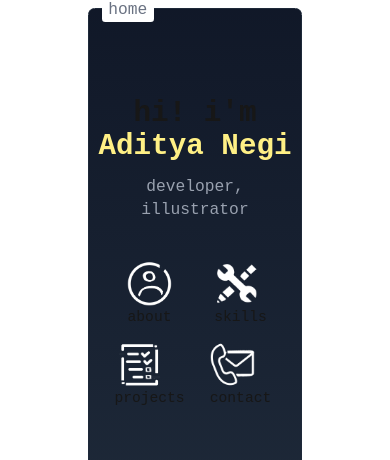
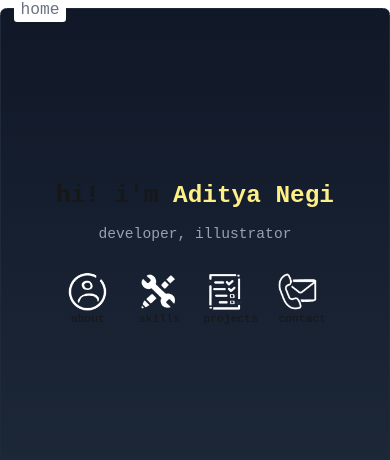
Before and after one commit to abrokedrawer/my-portfolio, a Next.js app: page / in a window 390 px wide. Shown: the part 103-563 px from the top of the page. Built offline with nearby package versions, Linux system fonts and the light colour scheme.

Commit message:
more changes

```diff
--- a/components/DragStuff.tsx
+++ b/components/DragStuff.tsx
@@ -19,9 +19,8 @@ function DragStuff({
       const mobile = window.innerWidth < 768;
       setIsMobile(mobile);
       if (mobile) {
-        setPosition({ x: 0, y: 0 }); // Full screen on mobile
+        setPosition({ x: 0, y: 0 });
       } else {
-        // Center on desktop
         setPosition({
           x: window.innerWidth / 2 - 500,
           y: 50
@@ -35,7 +34,7 @@ function DragStuff({
   }, []);
 
   const handleMouseDown = (e: React.MouseEvent) => {
-    if (isMobile) return; // Disable dragging on mobile
+    if (isMobile) return;
     setIsDragging(true);
     setStartPos({
       x: e.clientX - position.x,
--- a/components/MainContent.tsx
+++ b/components/MainContent.tsx
@@ -3,9 +3,8 @@
 import { useState } from "react"
 import DragStuff from "./DragStuff";
 import About from "./About";
-import ContactForm  from "./ContactForm";
+import ContactForm from "./ContactForm";
 import { Projects } from "./Projects";
-
 import project1 from "./data/project1";
 import { Skills } from "./Skills";
 import project2 from "./data/project2";
@@ -14,11 +13,8 @@ import project3 from "./data/project3";
 import project4 from "./data/project4";
 import project5 from "./data/project5";
 
-
 export default function MainContent() {
-
-    const projects = [ project2, project3, project4, project5, project1];
-
+    const projects = [project2, project3, project4, project5, project1];
     const [openWindow, setOpenWindow] = useState<string | null>(null);
 
     const handleLinkClick = (windowName: string) => {
@@ -26,37 +22,38 @@ export default function MainContent() {
     }
 
     return (
-    <main className="relative
-    flex flex-col items-center
-    justify-center min-h-[60vh] text-center border-1
-    w-full max-w-[55%] mx-auto border-gray-800 dark:border-gray-200 rounded-lg p-2
-    bg-linear-to-t from-gray-800 to-gray-900">
+        <main className="relative flex flex-col items-center justify-center min-h-[60vh] text-center w-full px-4 sm:px-0 sm:max-w-[55%] mx-auto border border-gray-800 dark:border-gray-200 rounded-lg p-2 bg-gradient-to-t from-gray-800 to-gray-900">
 
+            {/* Home indicator */}
             <span className="absolute -top-3 left-4 bg-white px-2 text-gray-500 text-xl rounded-sm">
                 home
             </span>
 
-      <div className="mb-12">
-        <h1 className="text-4xl font-semibold md:text-6xl mb-4">hi! i{`'`}m <span className="text-yellow-200">Aditya Negi</span></h1>
-        <p className="text-xl md:text-2xl text-gray-400">developer, illustrator</p>
+            {/* Main content */}
+            <div className="w-full"> {/* Added container for better mobile control */}
+                <div className="mb-8 sm:mb-12">
+                    <h1 className="text-3xl sm:text-4xl md:text-6xl font-semibold mb-4">
+                        hi! i{`'`}m <span className="text-yellow-200">Aditya Negi</span>
+                    </h1>
+                    <p className="text-lg sm:text-xl md:text-2xl text-gray-400">
+                        developer, illustrator
+                    </p>
                 </div>
 
-      {/*NAVIGATION AREAAAAA full scenenenenenene*/}
-      <div className="flex flex-wrap justify-center gap-4 mb-4">
+                {/* Navigation */}
+                <div className="flex flex-wrap justify-center gap-2 sm:gap-4 mb-4">
                     {[
                         { name: 'about', icon: '/about.png' },
                         { name: 'skills', icon: '/skills.png' },
                         { name: 'projects', icon: '/iteration.png' },
                         { name: 'contact', icon: '/contact.png' }
                     ].map((item) => (
-    <div key={item.name} className="flex flex-col items-center w-24">
-
-      {/* Link button */}
+                        <div key={item.name} className="flex flex-col items-center w-20 sm:w-24">
                             <button
                                 onClick={() => handleLinkClick(item.name)}
-        className="text-lg lowercase hover:underline cursor-pointer"
+                                className="text-sm sm:text-lg lowercase hover:underline cursor-pointer"
                             >
-        <div className="w-14 h-14 rounded-sm overflow-hidden">
+                                <div className="w-12 h-12 sm:w-14 sm:h-14 rounded-sm overflow-hidden">
                                     <Image
                                         src={item.icon}
                                         alt={item.name}
@@ -70,20 +67,19 @@ export default function MainContent() {
                         </div>
                     ))}
                 </div>
+            </div>
 
-
-      {/* wondoooowsskjdlfjalsj */}
-
+            {/* Windows */}
             {openWindow && (
                 <DragStuff
                     title={openWindow}
-        onClose={()=> setOpenWindow(null)}>
+                    onClose={() => setOpenWindow(null)}
+                >
                     {openWindow === 'about' && <About />}
                     {openWindow === 'projects' && <Projects projects={projects} />}
                     {openWindow === 'skills' && <Skills />}
                     {openWindow === 'contact' && <ContactForm />}
                 </DragStuff>
-
             )}
         </main>
     )
```
Lines whose indentation alone changed are shown as unchanged.
